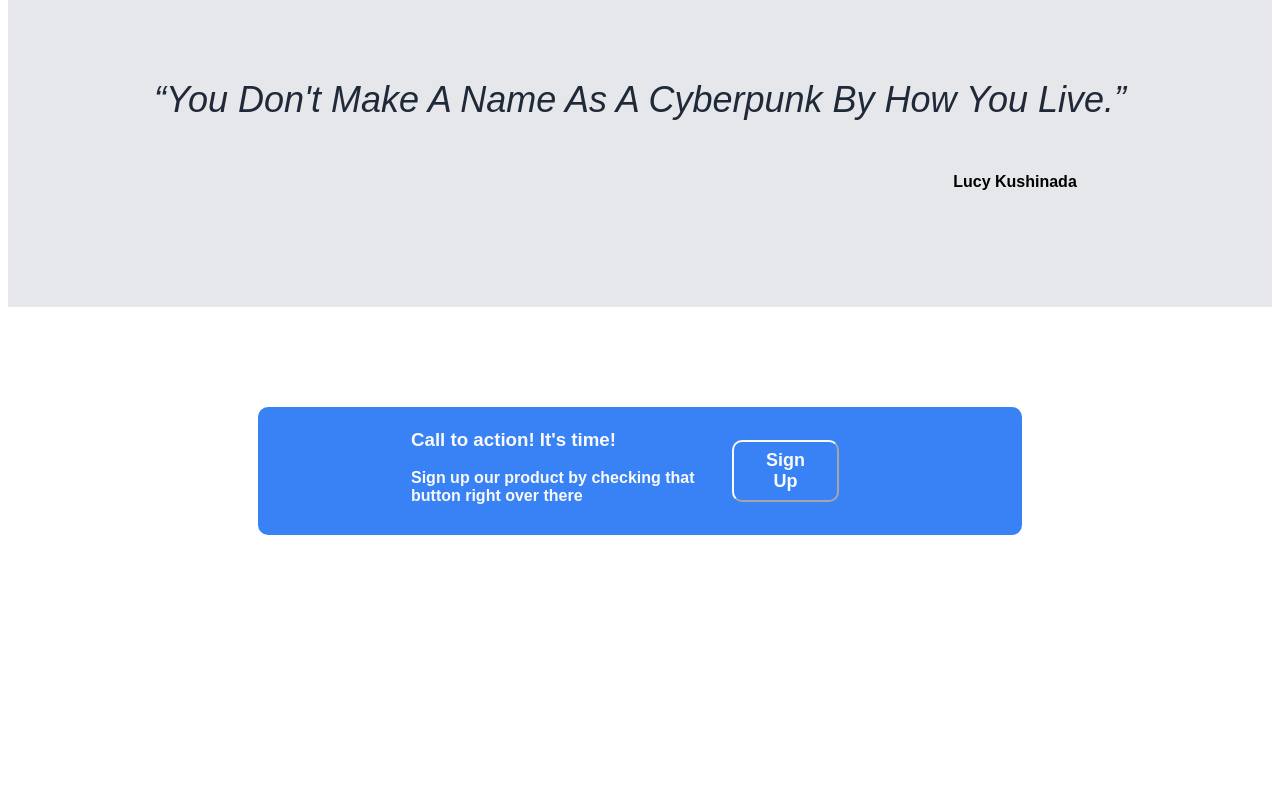
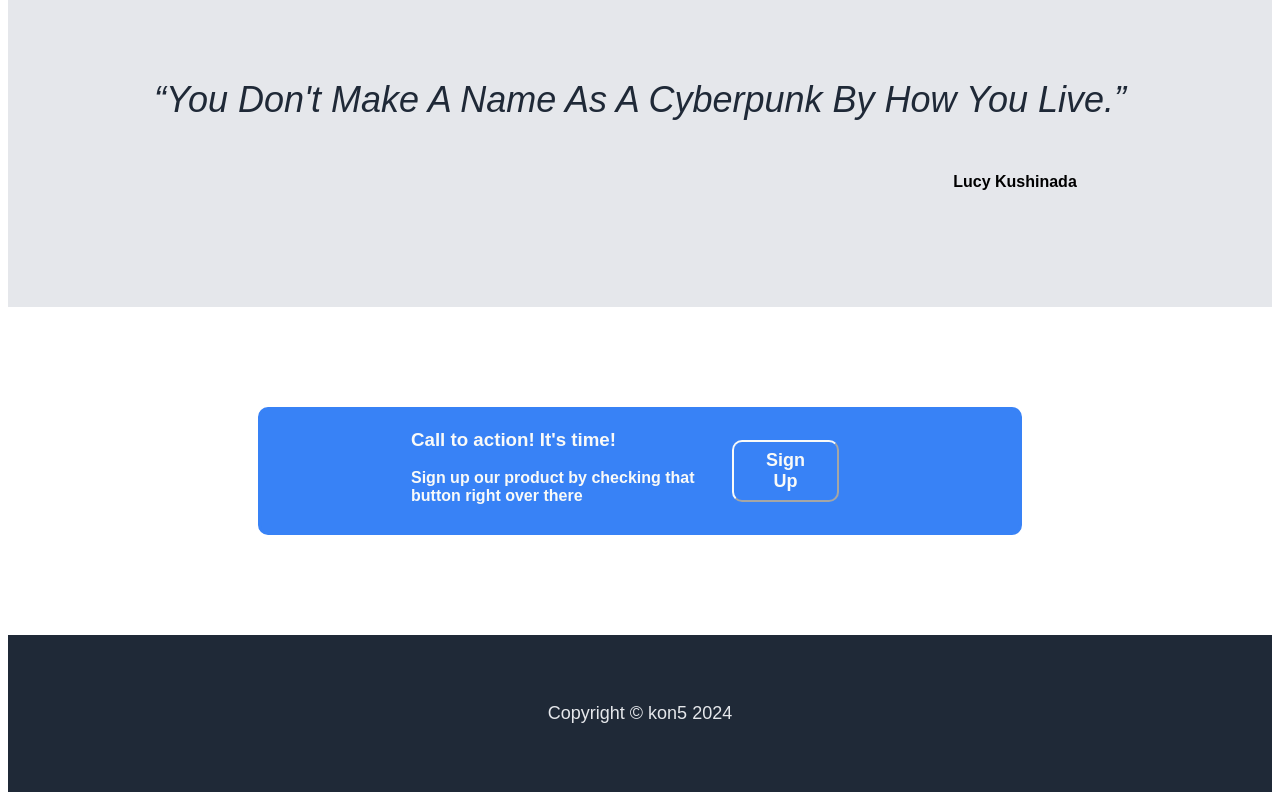
Before and after one commit to kon5271220000/landing_page, a plain HTML site: page index.html in a window 1280 px wide. Shown: the part 972-1772 px from the top of the page. Before the commit the page ends 1607 px from the top, so only its background shows below. Drawn offline with Linux system fonts and the light colour scheme.

Commit message:
Add footer

```diff
--- a/index.html
+++ b/index.html
@@ -61,5 +61,8 @@
             </div>
             <button>Sign Up</button>
         </div>
+        <div class="footer">
+            <p>Copyright © kon5 2024</p>
+        </div>
     </body>
 </html>
--- a/style.css
+++ b/style.css
@@ -184,3 +184,12 @@ body {
     border-radius: 10px/10px;
     border-color: #f9faf8;
 }
+
+.footer {
+    display: flex;
+    padding: 50px;
+    justify-content: center;
+    background-color: #1f2937;
+    color: #e5e7eb;
+    font-size: 18px;
+}
```
